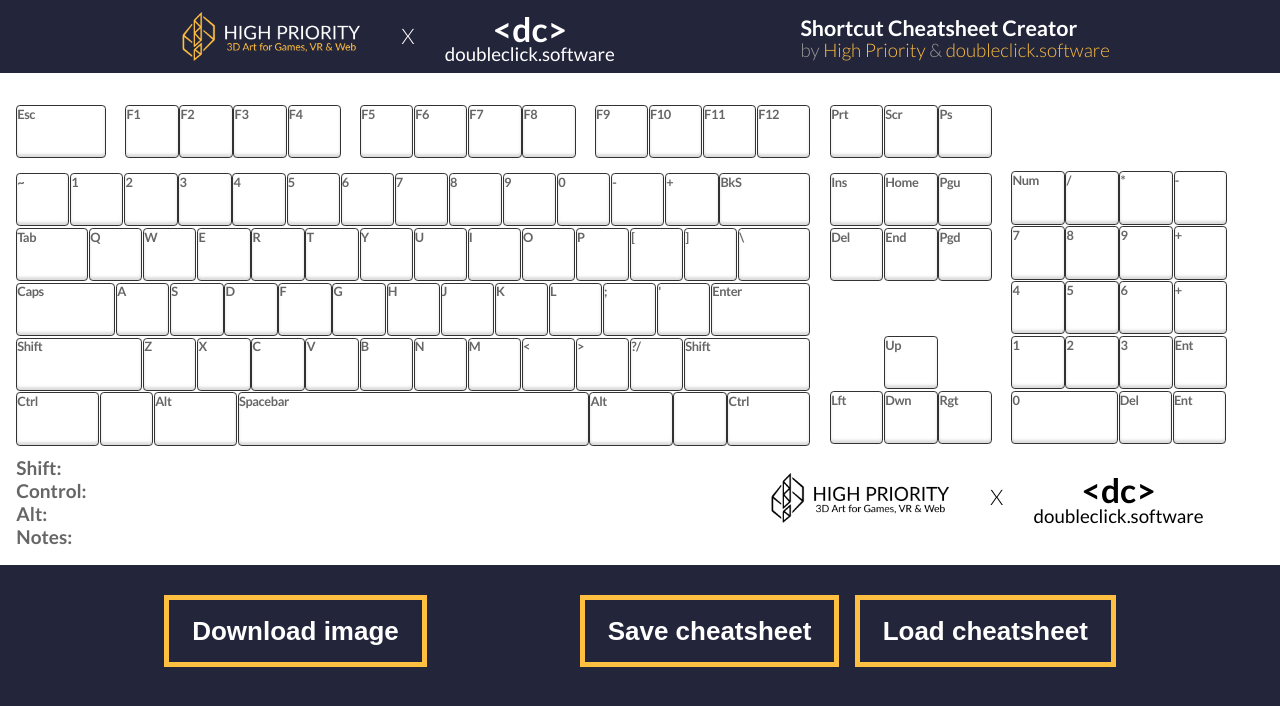
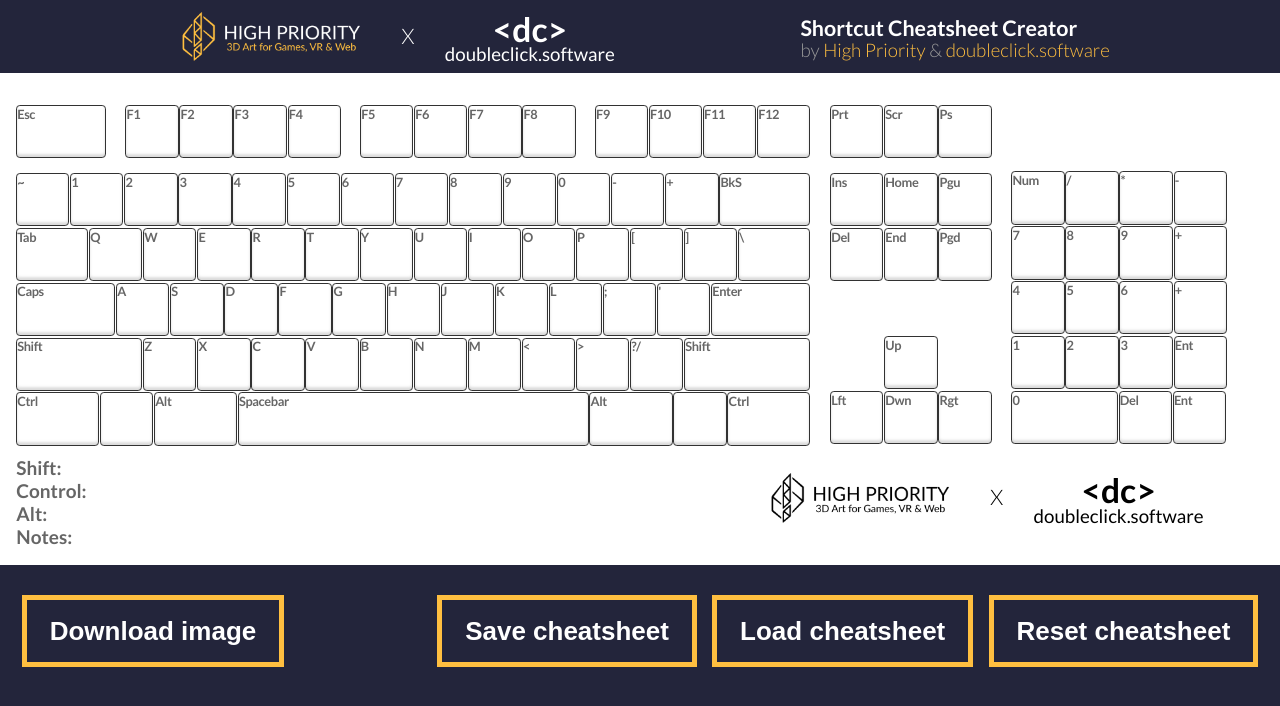
Before and after one commit to timmeromberg/cheatsheet-creator, a React (Vite) app: page /cheatsheet in a window 1280 px wide. Shown: the top 706 px of the page. Built offline with nearby package versions, Linux system fonts and the light colour scheme.

Commit message:
reset cheatsheet button + modal

```diff
--- a/src/components/Modals.tsx
+++ b/src/components/Modals.tsx
@@ -2,6 +2,7 @@ import EditDescriptionModal from "./organisms/EditCheatsheetDescriptionModal";
 import EditKeyShortcutsModal from "./organisms/EditKeyShortcutsModal";
 import { ModalKey, useModalContext } from "../hooks/ModalProvider";
 import LoadCheatsheetModal from "./organisms/LoadCheatsheetModal";
+import ResetCheatsheetModal from "./organisms/ResetCheatsheetModal";
 
 export const Modals = () => {
   const { getModalState } = useModalContext();
@@ -16,6 +17,9 @@ export const Modals = () => {
       {getModalState(ModalKey.LOAD_CHEATSHEET_MODAL)?.isOpen && (
         <LoadCheatsheetModal />
       )}
+      {getModalState(ModalKey.RESET_CHEATSHEET_MODAL)?.isOpen && (
+        <ResetCheatsheetModal />
+      )}
     </>
   );
 };
--- a/src/components/atoms/Button.tsx
+++ b/src/components/atoms/Button.tsx
@@ -3,10 +3,9 @@ import { makeStyles } from "../../styles/theme";
 import { base } from "../../styles/base";
 import { ColorHex } from "../../styles/colors";
 
-export interface ButtonProps {
-  label: string;
-  onClick: () => void;
-  size: ButtonSize;
+export enum ButtonType {
+  NORMAL = 'NORMAL',
+  WARNING = 'WARNING'
 }
 
 export enum ButtonSize {
@@ -14,8 +13,17 @@ export enum ButtonSize {
   BIG = "BIG",
 }
 
-const Button = ({ label, onClick, size }: ButtonProps): JSX.Element => {
-  const { classes, cx } = useStyles({ size: size });
+export interface ButtonProps {
+  label: string;
+  onClick: () => void;
+  size: ButtonSize;
+  type?: ButtonType
+}
+
+const Button = ({ label, onClick, size, type }: ButtonProps): JSX.Element => {
+  const type_ = type ? type : ButtonType.NORMAL
+  const size_ = size ? size: ButtonType.NORMAL
+  const { classes, cx } = useStyles({ size: size_, type: type_ });
 
   return (
     <button className={cx(classes.button)} onClick={onClick}>
@@ -24,7 +32,7 @@ const Button = ({ label, onClick, size }: ButtonProps): JSX.Element => {
   );
 };
 
-const useStyles = makeStyles<{ size: ButtonSize }>()((_, { size }) => ({
+const useStyles = makeStyles<{ size: ButtonSize, type: ButtonType }>()((_, { size, type }) => ({
   button: {
     fontSize: base(size === ButtonSize.NORMAL ? 0.5 : 0.85),
     fontWeight: 700,
@@ -38,9 +46,10 @@ const useStyles = makeStyles<{ size: ButtonSize }>()((_, { size }) => ({
         : `${base(0.5)} ${base(0.75)}`,
     backgroundColor: ColorHex.DARK_BLUE,
     color: ColorHex.WHITE,
-    border: "5px solid " + ColorHex.AMBER,
+    border: "5px solid " + (type === ButtonType.NORMAL ? ColorHex.AMBER : ColorHex.MAROON),
     "&:hover": {
-      backgroundColor: ColorHex.AMBER,
+      backgroundColor: type === ButtonType.NORMAL ? ColorHex.AMBER : ColorHex.MAROON,
+
     },
     "&:active": {
       backgroundColor: ColorHex.WHITE,
--- /dev/null
+++ b/src/components/atoms/ResetCheatsheetDataButton.tsx
@@ -0,0 +1,24 @@
+import React from "react";
+import Button, { ButtonSize } from "./Button";
+import { Cheatsheet } from "../../domain/Cheatsheet";
+import { ModalKey, useModalContext } from "../../hooks/ModalProvider";
+
+interface ResetCheatsheetDataButtonProps {
+  onSave: (cheatsheet: Cheatsheet) => void;
+}
+
+const ResetCheatsheetDataButton = ({
+  onSave,
+}: ResetCheatsheetDataButtonProps): JSX.Element => {
+  const { openModal } = useModalContext();
+
+  return (
+    <Button
+      size={ButtonSize.BIG}
+      onClick={() => openModal(ModalKey.RESET_CHEATSHEET_MODAL, null, onSave)}
+      label={"Reset cheatsheet"}
+    />
+  );
+};
+
+export default ResetCheatsheetDataButton;
--- a/src/components/organisms/CheatsheetButtons.tsx
+++ b/src/components/organisms/CheatsheetButtons.tsx
@@ -6,6 +6,7 @@ import DownloadCheatsheetButton from "../atoms/DownloadCheatsheetButton";
 import SaveCheatsheetDataButton from "../atoms/SaveCheatsheetDataButton";
 import { Cheatsheet } from "../../domain/Cheatsheet";
 import LoadCheatsheetDataButton from "../atoms/LoadCheatsheetDataButton";
+import ResetCheatsheetDataButton from "../atoms/ResetCheatsheetDataButton";
 
 interface CheatsheetButtonsProps {
   downloadId: string;
@@ -26,6 +27,7 @@ const CheatsheetButtons = ({
       <div className={cx(classes.cheatsheetSaveLoadButtons)}>
         <SaveCheatsheetDataButton cheatsheet={cheatsheet} />
         <LoadCheatsheetDataButton onSave={onSaveCheatsheet} />
+        <ResetCheatsheetDataButton onSave={onSaveCheatsheet} />
       </div>
     </div>
   );
--- /dev/null
+++ b/src/components/organisms/ResetCheatsheetModal.tsx
@@ -0,0 +1,64 @@
+import React from "react";
+import Button, { ButtonSize, ButtonType } from "../atoms/Button";
+import ModalButtons from "../molecules/ModalButtons";
+import ToolsModal from "../templates/ToolsModal";
+import { ModalKey, useModalContext } from "../../hooks/ModalProvider";
+import { Cheatsheet, createEmptyCheatsheet } from "../../domain/Cheatsheet";
+import ModalForm from "../molecules/ModalForm";
+import { makeStyles } from "../../styles/theme";
+import { ColorHex } from "../../styles/colors";
+import { base } from "../../styles/base";
+
+const ResetCheatsheetModal = (): JSX.Element => {
+  const key = ModalKey.RESET_CHEATSHEET_MODAL;
+  const { closeModal, getModalState } = useModalContext();
+  const modalState = getModalState(key);
+  const onSave = modalState.onSave as (cheatsheet: Cheatsheet) => void;
+  const { cx, classes } = useStyles();
+
+  const resetCheatsheet = () => {
+    const cheatsheet: Cheatsheet = createEmptyCheatsheet()
+    onSave(cheatsheet)
+    closeModal(key)
+  };
+
+  return (
+    <ToolsModal modalKey={key}>
+      <ModalForm>
+        <h2 className={cx(classes.resetCheatsheetModalTitle)}>Reset Cheatsheet</h2>
+        <div className={cx(classes.resetCheatsheetModalDescription)}>
+          <span>WARNING: All your shortcuts will be deleted! </span>
+          <span>It might be wise to make a backup using the the Save cheatsheet button first.</span>
+          <span>Are you still sure you want to reset your cheatsheet?</span>
+        </div>
+      </ModalForm>
+      <ModalButtons>
+        <Button
+          size={ButtonSize.NORMAL}
+          label={"Reset"}
+          onClick={() => resetCheatsheet()}
+          type={ButtonType.WARNING}
+        />
+        <Button
+          size={ButtonSize.NORMAL}
+          label={"Cancel"}
+          onClick={() => closeModal(key)}
+        />
+      </ModalButtons>
+    </ToolsModal>
+  );
+};
+
+const useStyles = makeStyles()(() => ({
+  resetCheatsheetModalTitle: {
+    color: ColorHex.WHITE,
+  },
+  resetCheatsheetModalDescription: {
+    lineHeight: '1.2',
+    display: 'flex',
+    flexDirection: 'column',
+    gap: base(0.3)
+  },
+}));
+
+export default ResetCheatsheetModal;
--- a/src/domain/Cheatsheet.ts
+++ b/src/domain/Cheatsheet.ts
@@ -33,3 +33,15 @@ export const createEmptyKeyShortcuts = (id: string): KeyShortcuts => {
     altShift: "",
   };
 };
+
+export const createEmptyCheatsheet = (): Cheatsheet => {
+  return {
+    keyShortcuts: [],
+    description: {
+      shift: '',
+      ctrl: '',
+      alt: '',
+      notes: ''
+    }
+  }
+}
--- a/src/hooks/ModalProvider.tsx
+++ b/src/hooks/ModalProvider.tsx
@@ -4,6 +4,7 @@ export enum ModalKey {
   EDIT_CHEATSHEET_DESCRIPTION_MODAL = "EDIT_CHEATSHEET_DESCRIPTION_MODAL",
   EDIT_SHORTCUTS_MODAL = "EDIT_SHORTCUTS_MODAL",
   LOAD_CHEATSHEET_MODAL = "LOAD_CHEATSHEET_MODAL",
+  RESET_CHEATSHEET_MODAL = "RESET_CHEATSHEET_MODAL",
 }
 
 export interface ModalState {
@@ -31,6 +32,7 @@ export const ModalProvider = ({ children }: ModalProviderProps) => {
     [ModalKey.EDIT_CHEATSHEET_DESCRIPTION_MODAL]: { isOpen: false },
     [ModalKey.EDIT_SHORTCUTS_MODAL]: { isOpen: false },
     [ModalKey.LOAD_CHEATSHEET_MODAL]: { isOpen: false },
+    [ModalKey.RESET_CHEATSHEET_MODAL]: { isOpen: false },
   };
 
   const [modalStates, setModalStates] = useState<ModalStates>(initialModalStates);
```
